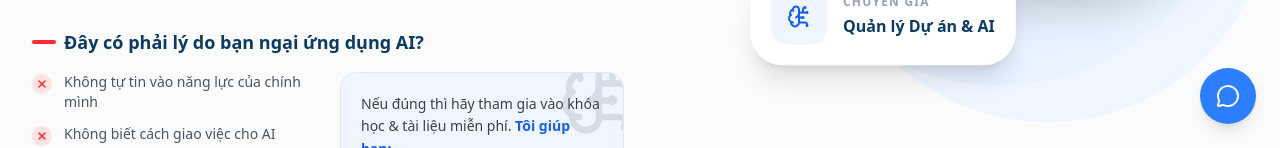
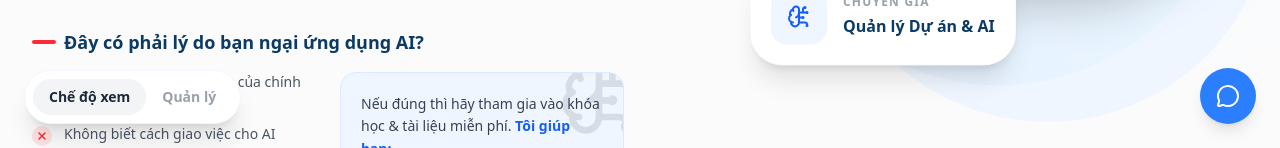
Before and after one commit to luat86/WED-COACHAILUATNGUYEN, a React (Vite) app: page / in a window 1280 px wide. Shown: the part 652-800 px from the top of the page. Built offline with nearby package versions, Linux system fonts and the light colour scheme.

Commit message:
feat: Implement admin context for image customization
Introduces an AdminContext to manage admin privileges. This enables users to customize the avatar image by uploading new files when in admin mode. The avatar image is now stored and retrieved from local storage for persistence.

```diff
--- a/src/App.tsx
+++ b/src/App.tsx
@@ -1,6 +1,9 @@
-import React, { useState } from 'react';
+import React, { useState, createContext, useContext } from 'react';
 import { Menu, X, Download, ChevronRight, Check, Zap, BookOpen, User, ArrowRight, BrainCircuit, GraduationCap, Shield, Smartphone, PlayCircle, FileText, CheckCircle, Lock, MessageCircle, Send, Youtube, QrCode, Phone, ShieldCheck } from 'lucide-react';
 import { motion, AnimatePresence } from 'motion/react';
+
+const AdminContext = createContext({ isAdmin: false, setIsAdmin: (val: boolean) => {} });
+export const useAdmin = () => useContext(AdminContext);
 
 const Navbar = ({ onConsultClick }: { onConsultClick: () => void }) => {
   const [isOpen, setIsOpen] = useState(false);
@@ -65,18 +68,32 @@ const Navbar = ({ onConsultClick }: { onConsultClick: () => void }) => {
 };
 
 const AboutSection = ({ onConsultClick }: { onConsultClick: () => void }) => {
-  const [avatarImage, setAvatarImage] = useState('/Luat.png');
+  const { isAdmin } = useAdmin();
+  const [avatarImage, setAvatarImage] = useState(() => {
+    return localStorage.getItem('avatarImage') || '/Luat.png';
+  });
   const fileInputRef = React.useRef<HTMLInputElement>(null);
 
   const handleImageClick = () => {
+    if (isAdmin) {
       fileInputRef.current?.click();
+    }
   };
 
   const handleImageChange = (e: React.ChangeEvent<HTMLInputElement>) => {
     const file = e.target.files?.[0];
     if (file) {
-      const imageUrl = URL.createObjectURL(file);
-      setAvatarImage(imageUrl);
+      const reader = new FileReader();
+      reader.onloadend = () => {
+        const base64String = reader.result as string;
+        setAvatarImage(base64String);
+        try {
+          localStorage.setItem('avatarImage', base64String);
+        } catch (e) {
+          console.error("Local storage is full, please clear your browser or upload a smaller file.");
+        }
+      };
+      reader.readAsDataURL(file);
     }
   };
 
@@ -182,17 +199,26 @@ const AboutSection = ({ onConsultClick }: { onConsultClick: () => void }) => {
 
             {/* Image container */}
             <div
-              className="absolute inset-0 rounded-full border-8 border-white overflow-hidden shadow-2xl relative z-10 bg-gray-100 flex items-center justify-center text-gray-300 group cursor-pointer"
+              className={`absolute inset-0 rounded-full border-8 border-white overflow-hidden shadow-2xl relative z-10 bg-gray-100 flex items-center justify-center text-gray-300 ${isAdmin ? 'group cursor-pointer' : ''}`}
               onClick={handleImageClick}
             >
               <img
                 src={avatarImage}
                 alt="Chuyên gia Quản lý Dự án & AI Nguyễn Văn Luật"
-                className="w-full h-full object-cover group-hover:opacity-80 transition-opacity"
+                className={`w-full h-full object-cover ${isAdmin ? 'group-hover:opacity-80 transition-opacity' : ''}`}
+                onError={(e) => {
+                  const target = e.target as HTMLImageElement;
+                  if (target.src !== 'https://images.unsplash.com/photo-1560250097-0b93528c311a?q=80&w=634&auto=format&fit=crop') {
+                    target.src = 'https://images.unsplash.com/photo-1560250097-0b93528c311a?q=80&w=634&auto=format&fit=crop';
+                  }
+                }}
               />
+              {isAdmin && (
                 <div className="absolute inset-0 bg-black/40 flex items-center justify-center opacity-0 group-hover:opacity-100 transition-opacity">
                   <span className="text-white font-medium text-sm text-center">Nhấn để<br/>cập nhật ảnh</span>
                 </div>
+              )}
+              {isAdmin && (
                 <input
                   type="file"
                   ref={fileInputRef}
@@ -200,6 +226,7 @@ const AboutSection = ({ onConsultClick }: { onConsultClick: () => void }) => {
                   accept="image/*"
                   className="hidden"
                 />
+              )}
             </div>
 
             {/* Floating badge 1 */}
@@ -837,6 +864,7 @@ const Footer = () => (
 );
 
 export default function App() {
+  const [isAdmin, setIsAdmin] = useState(false);
   const [isConsultationOpen, setIsConsultationOpen] = useState(false);
   const [selectedCourse, setSelectedCourse] = useState<any>(null);
 
@@ -977,6 +1005,7 @@ export default function App() {
   };
 
   return (
+    <AdminContext.Provider value={{ isAdmin, setIsAdmin }}>
       <div className="min-h-screen bg-[#FBFBFC] font-sans selection:bg-blue-100 selection:text-blue-700 block relative overflow-hidden">
         {/* Decorative Background Blobs */}
       <div className="fixed inset-0 overflow-hidden pointer-events-none z-0">
@@ -1086,6 +1115,22 @@ export default function App() {
         )}
       </AnimatePresence>
       <ChatbotWidget />
+
+      {/* Admin Mode Toggle Floating Button */}
+      <div className="fixed bottom-6 left-6 z-50 flex items-center bg-white shadow-xl rounded-full p-2 border border-blue-50 cursor-pointer" onClick={() => setIsAdmin(!isAdmin)}>
+        <button
+          className={`px-4 py-2 rounded-full text-sm font-bold transition-all ${!isAdmin ? 'bg-gray-100 text-gray-800' : 'text-gray-400 hover:text-gray-600'}`}
+        >
+          Chế độ xem
+        </button>
+        <button
+          className={`px-4 py-2 rounded-full text-sm font-bold transition-all flex items-center gap-2 ${isAdmin ? 'bg-blue-600 text-white shadow-md' : 'text-gray-400 hover:text-gray-600'}`}
+        >
+          {isAdmin && <Check size={14} />} Quản lý
+        </button>
       </div>
+
+      </div>
+    </AdminContext.Provider>
   );
 }
```
Lines whose indentation alone changed are shown as unchanged.
